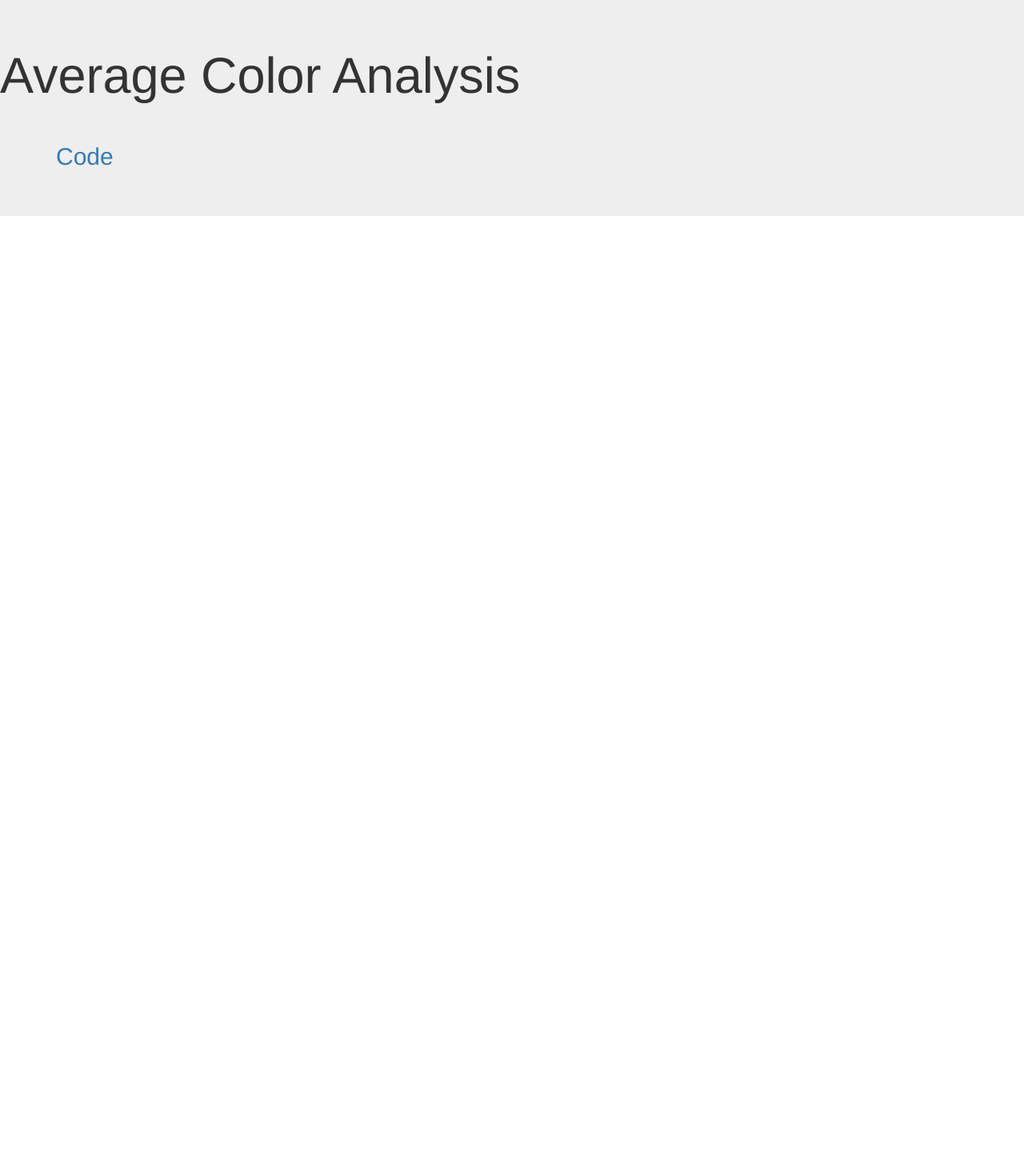
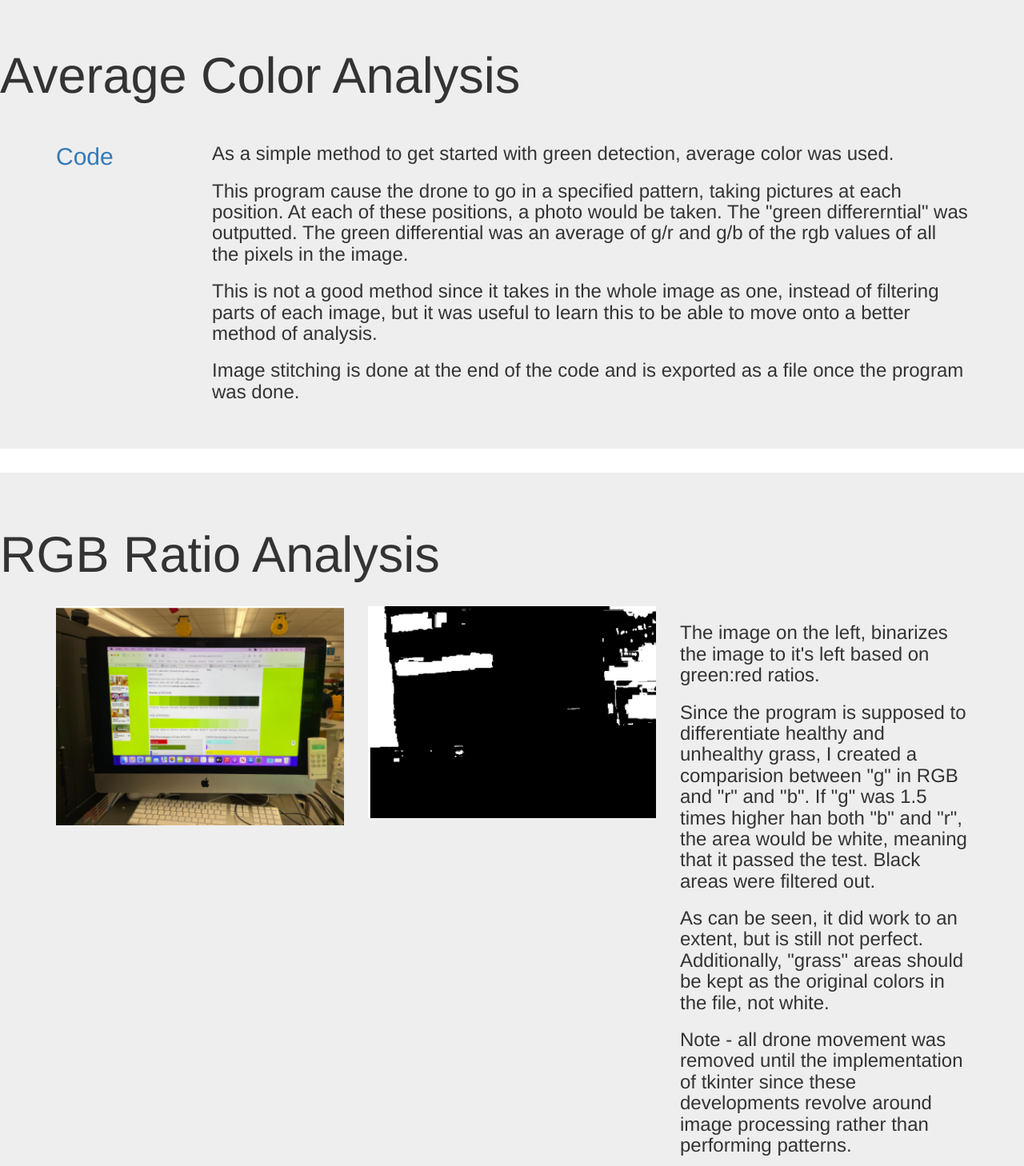
Before and after one commit to Hriday-S/seed_planting_drone, a plain HTML site: page version-0.html in a window 1280 px wide. Shown: the part 1423-2881 px from the top of the page at 80% size. Before the commit the page ends 1723 px from the top, so only its background shows below. Drawn offline with nearby package versions, Linux system fonts and the light colour scheme.

Commit message:
website up to rgb

```diff
--- a/version-0.html
+++ b/version-0.html
@@ -82,10 +82,34 @@
           </div>
 
           <div class="col-sm-10">
-            <h3></h3>
+            <h3>As a simple method to get started with green detection, average color was used.</h3>
+            <h3>This program cause the drone to go in a specified pattern, taking pictures at each position. At each of these positions, a photo would be taken. The "green differerntial" was outputted. The green differential was an average of g/r and g/b of the rgb values of all the pixels in the image.</h3>
+            <h3>This is not a good method since it takes in the whole image as one, instead of filtering parts of each image, but it was useful to learn this to be able to move onto a better method of analysis.</h3>
+            <h3>Image stitching is done at the end of the code and is exported as a file once the program was done.</h3>
           </div>
         </div>
       </div>
 </div>
+
+<div class="jumbotron text-left">
+  <h1 style = "padding-bottom: 20px">RGB Ratio Analysis</h1>
+  <div class="container">
+      <div class="row">
+        <div class="col-sm-4">
+          <img src = "images/rgb-testing.png">
+        </div>
+        <div class="col-sm-4">
+          <img src = "images/rgb-testing-binarized.png">
+        </div>
+        <div class="col-sm-4">
+          <h3>The image on the left, binarizes the image to it's left based on green:red ratios.</h3>
+          <h3>Since the program is supposed to differentiate healthy and unhealthy grass, I created a comparision between "g" in RGB and "r" and "b". If "g" was 1.5 times higher han both "b" and "r", the area would be white, meaning that it passed the test. Black areas were filtered out.  </h3>
+          <h3>As can be seen, it did work to an extent,  but is still not perfect. Additionally, "grass" areas should be kept as the original colors in the file, not white.</h3>
+          <h3>Note - all drone movement was removed until the implementation of tkinter since these developments revolve around image processing rather than performing patterns.</h3>
+        </div>
+
+      </div>
+    </div>
+</div>
 </body>
 </html>
```
Also changed, not shown: images/rgb-testing-binarized.png (added), images/rgb-testing.png (added).
